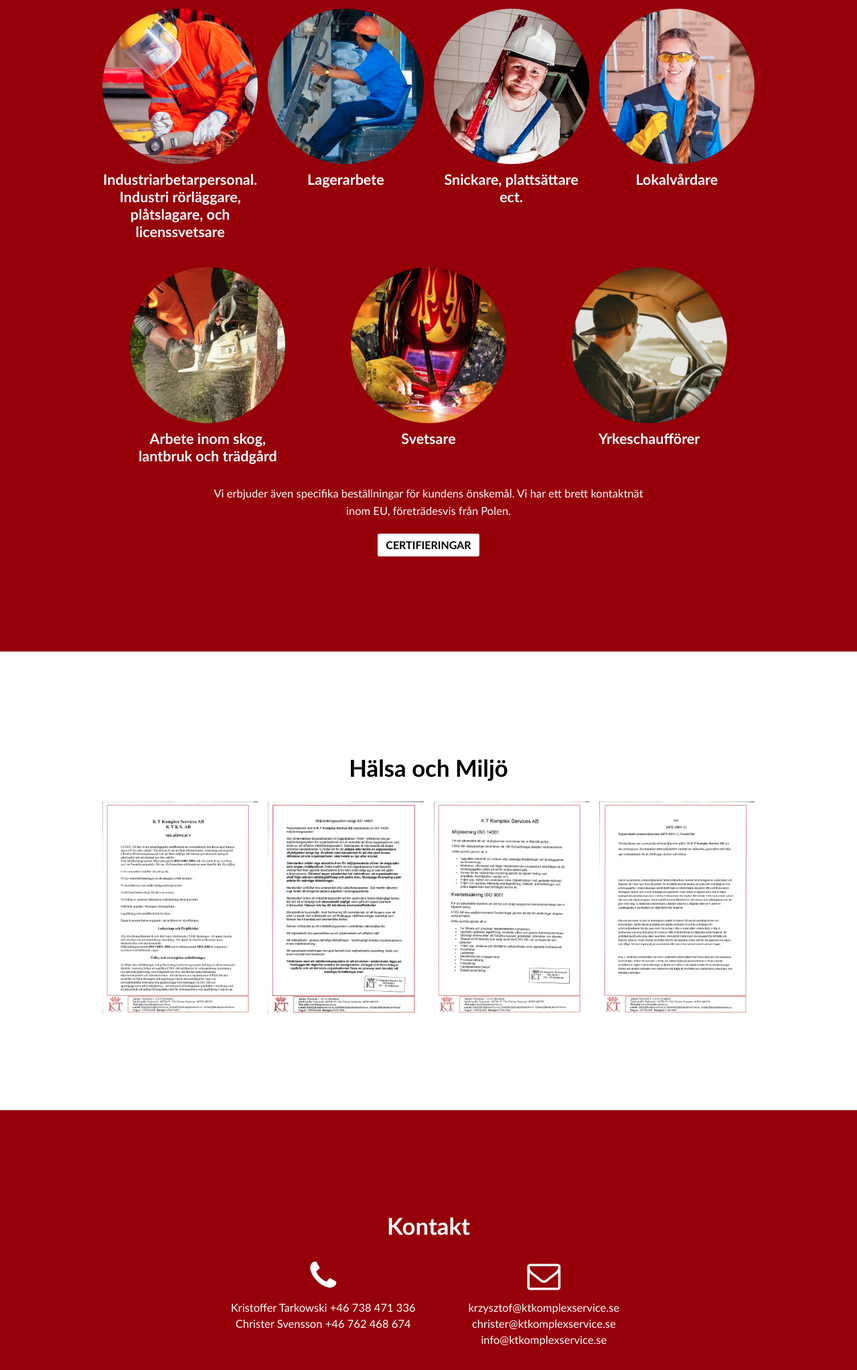
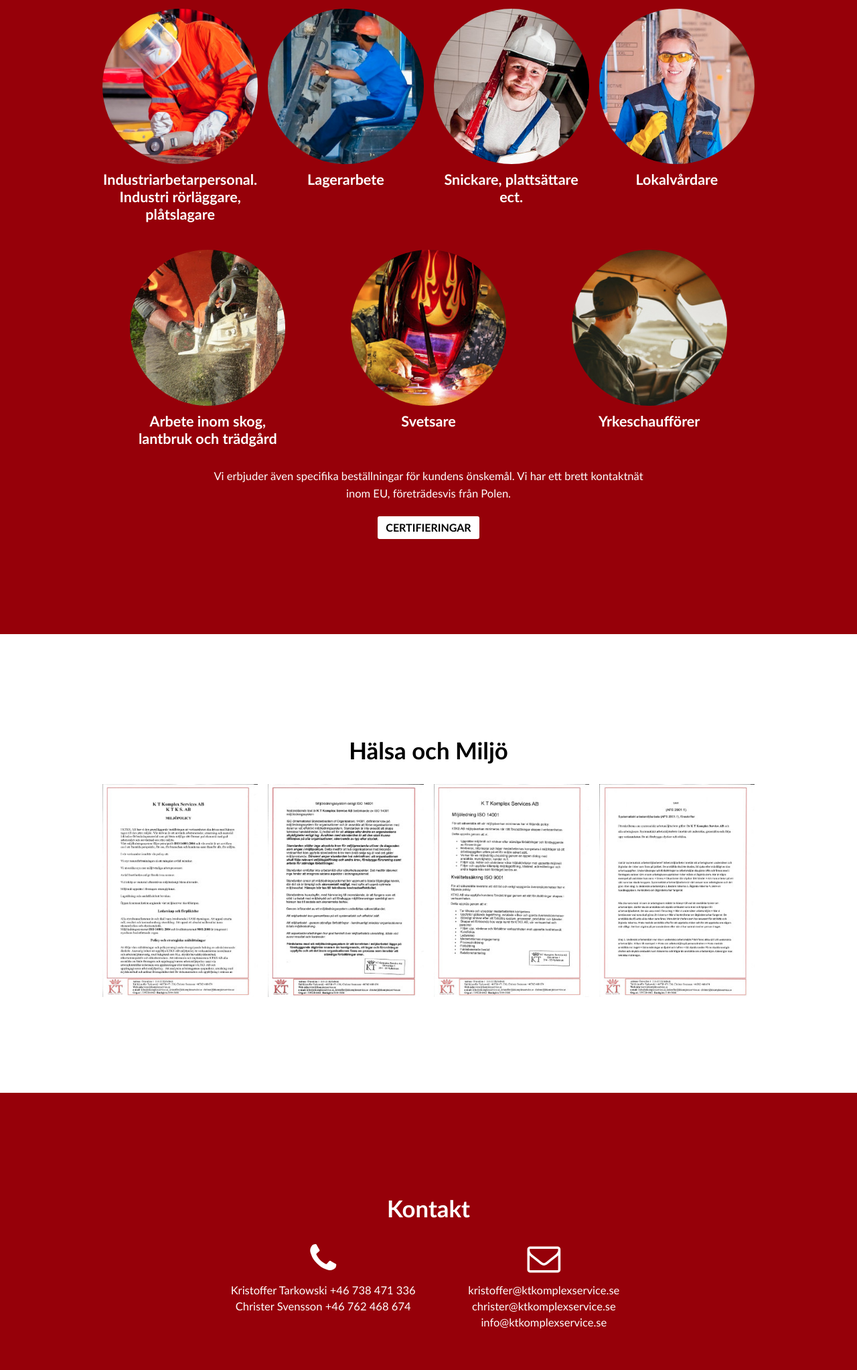
Before and after one commit to zenit710/wynajem-pracownikow, a website: page index.html in a window 1280 px wide. Shown: the part 3515-5561 px from the top of the page at 67% size. Drawn offline with nearby package versions, Linux system fonts and the light colour scheme; files that its build step writes are made by us from their sources; files whose address does not match are found by name.

Commit message:
poprawki w tekscie

```diff
--- a/index.html
+++ b/index.html
@@ -187,7 +187,7 @@
             <div class="row jobs">
                 <div class="job col-6 col-md-4 col-lg-3 production">
                     <div class="img-holder"><img src="dist/img/industriarbete.jpg" alt="Industriarbetarpersonal"/></div>
-                    <h3>Industriarbetarpersonal. Industri rörläggare, plåtslagare, och licenssvetsare</h3>
+                    <h3>Industriarbetarpersonal. Industri rörläggare, plåtslagare</h3>
                 </div>
                 <div class="job col-6 col-md-4 col-lg-3 magazine">
                     <div class="img-holder"><img src="dist/img/lagerarbete.jpg" alt="Lagerarbete"/></div>
@@ -311,7 +311,7 @@
                         <div class="col-6">
                             <i class="fa fa-envelope-o fa-3x" aria-hidden="true"></i>
                             <ul>
-                                <li><a href="mailto:krzysztof@ktkomplexservice.se">krzysztof@ktkomplexservice.se</a></li>
+                                <li><a href="mailto:kristoffer@ktkomplexservice.se">kristoffer@ktkomplexservice.se</a></li>
                                 <li><a href="mailto:christer@ktkomplexservice.se">christer@ktkomplexservice.se</a></li>
                                 <li><a href="mailto:info@ktkomplexservice.se">info@ktkomplexservice.se</a></li>
                             </ul>
```
